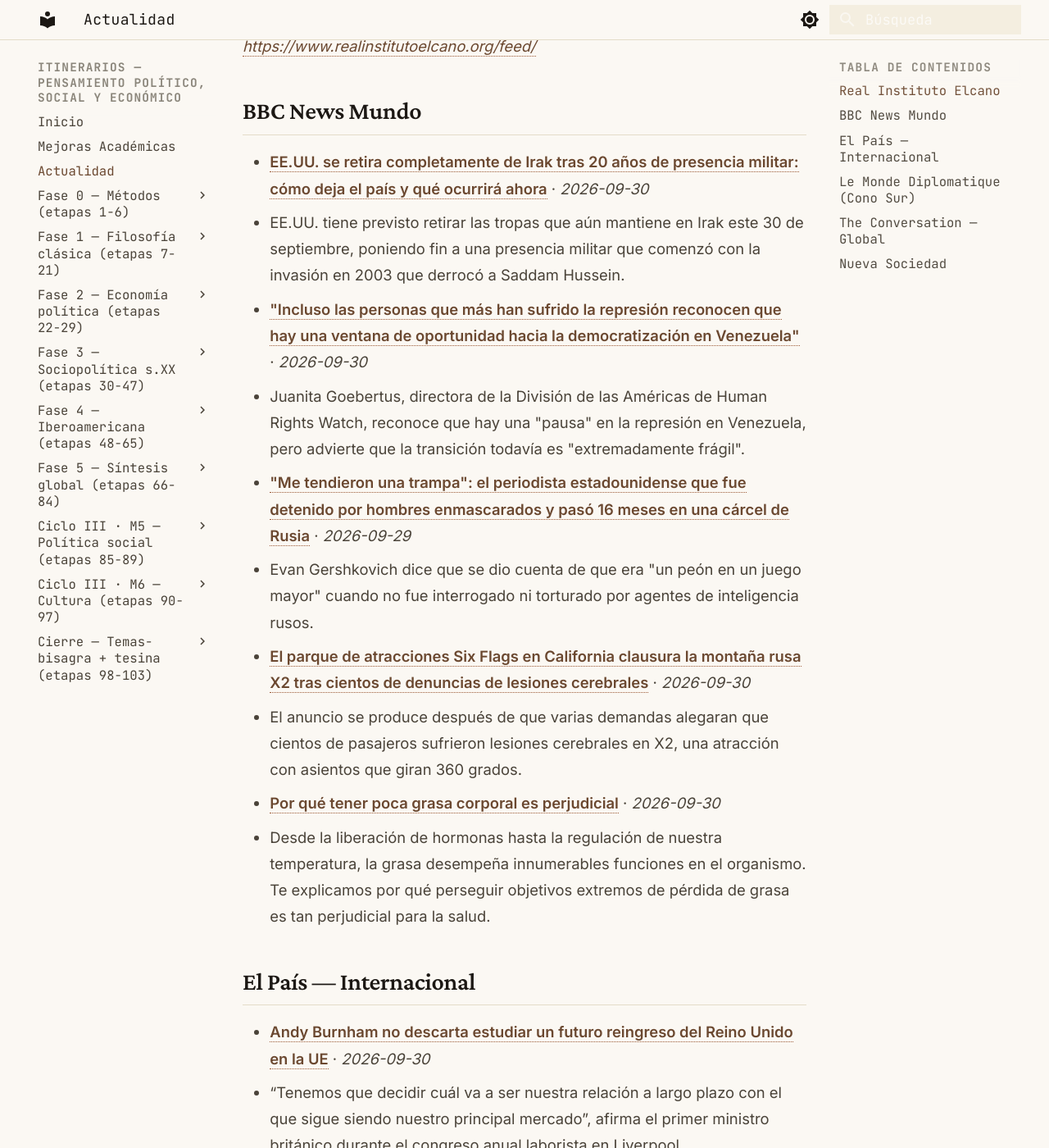
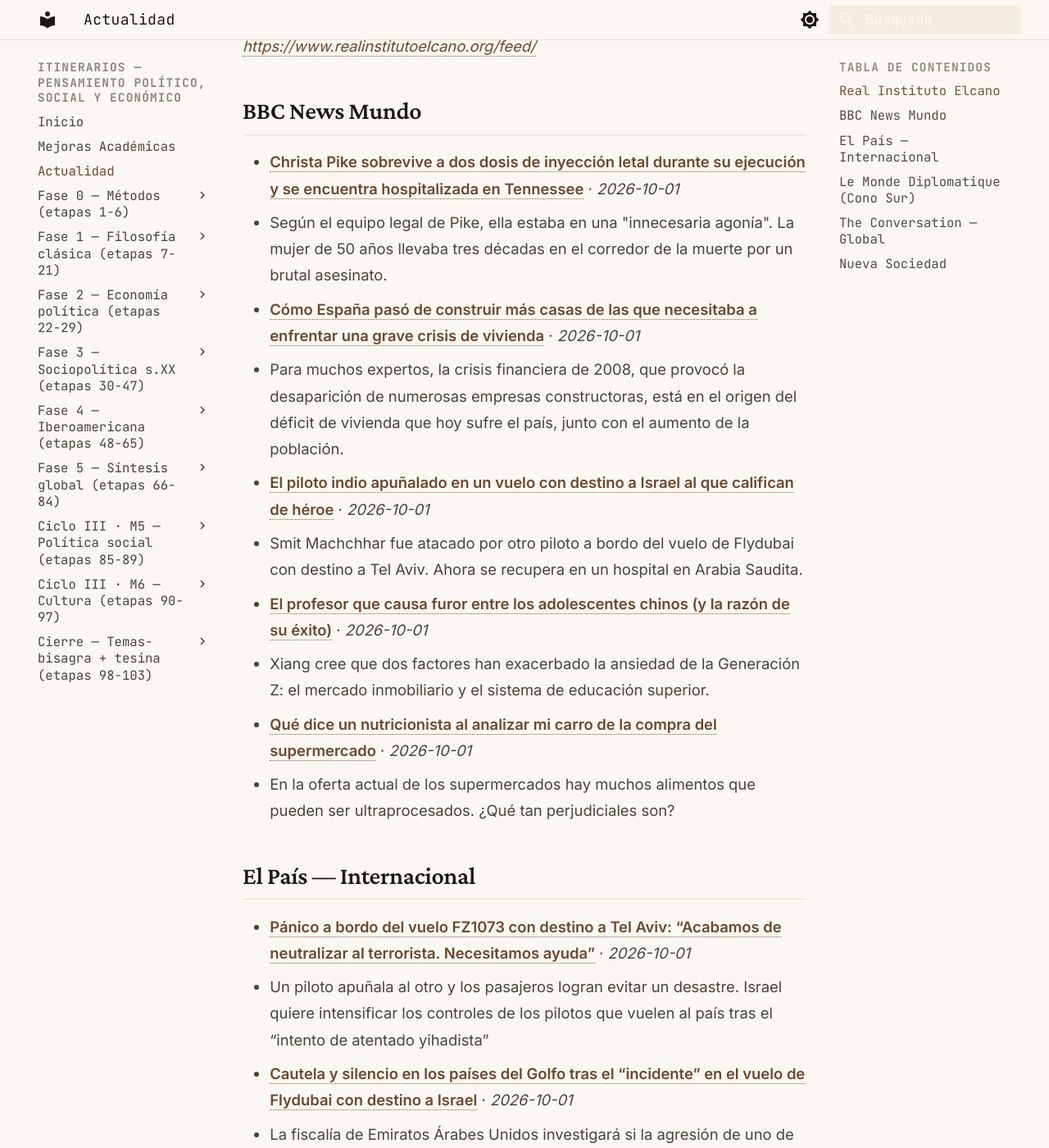
Before and after one commit to MrSpagVi/Curso, an MkDocs documentation site: the page built from docs/actualidad.md, in a window 1280 px wide and 1400 px high, scrolled down 717 px. Shown: the whole window at 82% size. Built offline with MkDocs 1.6.1 and Material for MkDocs 9.7.7, drawn with Linux system fonts in a browser that asks for light colours; some of the changed text lies outside the part shown.

Commit message:
auto: actualidad 2026-10-01

```diff
--- a/docs/actualidad.md
+++ b/docs/actualidad.md
@@ -6,7 +6,7 @@ title: Actualidad
 
 Últimos titulares de fuentes que dictan agenda en ciencia política y geopolítica. Actualizado automáticamente cada día (vía GitHub Actions).
 
-_Última actualización: 2026-09-30 11:38 UTC_
+_Última actualización: 2026-10-01 12:07 UTC_
 
 !!! tip "Ritual mensual — #actualidad"
     El último sábado de cada mes: agarrá **un** titular de los de abajo y escribí **300 palabras** aplicándole **2 autores** del último mes que leíste. ¿Qué diría cada uno? ¿En qué chocan? No resumas la noticia — usala como caso para pensar con las herramientas que venís construyendo. Guardá el texto con el tag `#actualidad` en tu sistema de notas. Esto convierte la teoría en criterio sobre la coyuntura: el objetivo del plan no es citar a Maquiavelo, es leer el presente con él.
@@ -17,29 +17,29 @@ _Sin datos en esta ejecución. Visitar fuente: [https://www.realinstitutoelcano.
 
 ## BBC News Mundo
 
-- **[EE.UU. se retira completamente de Irak tras 20 años de presencia militar: cómo deja el país y qué ocurrirá ahora](https://www.bbc.com/mundo/articles/cmjw5j22nnz3o?at_medium=RSS&at_campaign=rss)** · *2026-09-30*
-  - EE.UU. tiene previsto retirar las tropas que aún mantiene en Irak este 30 de septiembre, poniendo fin a una presencia militar que comenzó con la invasión en 2003 que derrocó a Saddam Hussein.
-- **["Incluso las personas que más han sufrido la represión reconocen que hay una ventana de oportunidad hacia la democratización en Venezuela"](https://www.bbc.com/mundo/articles/cwn8mdd5502do?at_medium=RSS&at_campaign=rss)** · *2026-09-30*
-  - Juanita Goebertus, directora de la División de las Américas de Human Rights Watch, reconoce que hay una "pausa" en la represión en Venezuela, pero advierte que la transición todavía es "extremadamente frágil".
-- **["Me tendieron una trampa": el periodista estadounidense que fue detenido por hombres enmascarados y pasó 16 meses en una cárcel de Rusia](https://www.bbc.com/mundo/articles/c6p3kelnvq3po?at_medium=RSS&at_campaign=rss)** · *2026-09-29*
-  - Evan Gershkovich dice que se dio cuenta de que era "un peón en un juego mayor" cuando no fue interrogado ni torturado por agentes de inteligencia rusos.
-- **[El parque de atracciones Six Flags en California clausura la montaña rusa X2 tras cientos de denuncias de lesiones cerebrales](https://www.bbc.com/mundo/articles/cm9dw7vp6ve7o?at_medium=RSS&at_campaign=rss)** · *2026-09-30*
-  - El anuncio se produce después de que varias demandas alegaran que cientos de pasajeros sufrieron lesiones cerebrales en X2, una atracción con asientos que giran 360 grados.
-- **[Por qué tener poca grasa corporal es perjudicial](https://www.bbc.com/mundo/articles/cwg59rdmyj1eo?at_medium=RSS&at_campaign=rss)** · *2026-09-30*
-  - Desde la liberación de hormonas hasta la regulación de nuestra temperatura, la grasa desempeña innumerables funciones en el organismo. Te explicamos por qué perseguir objetivos extremos de pérdida de grasa es tan perjudicial para la salud.
+- **[Christa Pike sobrevive a dos dosis de inyección letal durante su ejecución y se encuentra hospitalizada en Tennessee](https://www.bbc.com/mundo/articles/c6vgygpp3eqlo?at_medium=RSS&at_campaign=rss)** · *2026-10-01*
+  - Según el equipo legal de Pike, ella estaba en una "innecesaria agonía". La mujer de 50 años llevaba tres décadas en el corredor de la muerte por un brutal asesinato.
+- **[Cómo España pasó de construir más casas de las que necesitaba a enfrentar una grave crisis de vivienda](https://www.bbc.com/mundo/articles/c3y0zx01evpjo?at_medium=RSS&at_campaign=rss)** · *2026-10-01*
+  - Para muchos expertos, la crisis financiera de 2008, que provocó la desaparición de numerosas empresas constructoras, está en el origen del déficit de vivienda que hoy sufre el país, junto con el aumento de la población.
+- **[El piloto indio apuñalado en un vuelo con destino a Israel al que califican de héroe](https://www.bbc.com/mundo/articles/cq0lrl6z5rw1o?at_medium=RSS&at_campaign=rss)** · *2026-10-01*
+  - Smit Machchhar fue atacado por otro piloto a bordo del vuelo de Flydubai con destino a Tel Aviv. Ahora se recupera en un hospital en Arabia Saudita.
+- **[El profesor que causa furor entre los adolescentes chinos (y la razón de su éxito)](https://www.bbc.com/mundo/articles/c6z9z8p4xxg2o?at_medium=RSS&at_campaign=rss)** · *2026-10-01*
+  - Xiang cree que dos factores han exacerbado la ansiedad de la Generación Z: el mercado inmobiliario y el sistema de educación superior.
+- **[Qué dice un nutricionista al analizar mi carro de la compra del supermercado](https://www.bbc.com/mundo/articles/c8zxz9wr177vo?at_medium=RSS&at_campaign=rss)** · *2026-10-01*
+  - En la oferta actual de los supermercados hay muchos alimentos que pueden ser ultraprocesados. ¿Qué tan perjudiciales son?
 
 ## El País — Internacional
 
-- **[Andy Burnham no descarta estudiar un futuro reingreso del Reino Unido en la UE](https://elpais.com/internacional/2026-09-30/andy-burnham-no-descarta-estudiar-un-futuro-reingreso-del-reino-unido-en-la-ue.html)** · *2026-09-30*
-  - “Tenemos que decidir cuál va a ser nuestra relación a largo plazo con el que sigue siendo nuestro principal mercado”, afirma el primer ministro británico durante el congreso anual laborista en Liverpool
-- **[Tres soldados israelíes sobre Gaza: “Llegó un momento en que ya no parecía tan grave matar a decenas de personas”](https://elpais.com/internacional/2026-09-29/tres-soldados-israelies-sobre-gaza-llego-un-momento-en-que-ya-no-parecia-tan-grave-matar-a-decenas-de-personas.html)** · *2026-09-29*
-  - Los militares refuerzan los testimonios del documental ‘NAZA’ sobre los daños colaterales de la guerra. Decidieron hablar tras las críticas al filme en su país
-- **[Israel investiga si uno de los pilotos de un avión que volaba a Tel Aviv trató de tomar el control para estrellarlo](https://elpais.com/internacional/2026-09-30/un-avion-que-volaba-a-tel-aviv-aterriza-en-arabia-saudi-tras-una-alerta-de-emergencia-por-un-incidente-entre-los-pilotos.html)** · *2026-09-30*
-  - El aparato, que despegó este miércoles de Dubái, descendió de 34.000 a 16.000 pies en menos de dos minutos. La intervención de uno de los pilotos y de pasajeros pudo evitar una tragedia, según recogen medios locales
+- **[Pánico a bordo del vuelo FZ1073 con destino a Tel Aviv: “Acabamos de neutralizar al terrorista. Necesitamos ayuda”](https://elpais.com/internacional/2026-10-01/panico-a-bordo-del-vuelo-fz1073-con-destino-a-tel-aviv-acabamos-de-neutralizar-al-terrorista-necesitamos-ayuda.html)** · *2026-10-01*
+  - Un piloto apuñala al otro y los pasajeros logran evitar un desastre. Israel quiere intensificar los controles de los pilotos que vuelen al país tras el “intento de atentado yihadista”
+- **[Cautela y silencio en los países del Golfo tras el “incidente” en el vuelo de Flydubai con destino a Israel](https://elpais.com/internacional/2026-10-01/cautela-y-silencio-en-los-paises-del-golfo-tras-el-incidente-en-el-vuelo-de-flydubai-con-destino-a-israel.html)** · *2026-10-01*
+  - La fiscalía de Emiratos Árabes Unidos investigará si la agresión de uno de los pilotos tuvo un “trasfondo terrorista” y pide no difundir “información no comprobada”
+- **[Algo se mueve en Ormuz: el tránsito de petroleros roza las cifras preguerra](https://elpais.com/internacional/2026-10-01/algo-se-mueve-en-ormuz-el-transito-de-petroleros-roza-las-cifras-preguerra.html)** · *2026-10-01*
+  - El flujo de crudo por esta arteria clave de la energía mundial se recupera con fuerza, pero los ataques a buques continúan e impiden que el precio del crudo descienda
+- **[¿Se le acabó la suerte a Trump? Ahora, quién seduce al voto latino](https://elpais.com/us/2026-10-01/se-le-acabo-la-suerte-a-trump-ahora-quien-seduce-al-voto-latino.html)** · *2026-10-01*
+  - Si los demócratas confunden el voto castigo con lealtad, cometerán el mismo error que el republicano
 - **[Alemania: cuando la vacuna de la historia pierde efecto](https://elpais.com/opinion/2026-09-29/alemania-cuando-la-vacuna-de-la-historia-pierde-efecto.html)** · *2026-09-29*
   - El vocabulario racista de AfD suena más trivial que los grandilocuentes términos nazis, pero no lo es
-- **[¿Teléfono rojo? Volamos hacia Pekín](https://elpais.com/internacional/2026-09-27/telefono-rojo-volamos-hacia-pekin.html)** · *2026-09-27*
-  - China ha sustituido a la Unión Soviética en su disputa por el liderazgo mundial. Y ya no es el arma atómica el emblema de la bipolaridad, sino la Inteligencia Artificial, de idénticas si no mayores potencialidades letales para el conjunto…
 
 ## Le Monde Diplomatique (Cono Sur)
 
@@ -47,16 +47,16 @@ _Sin datos en esta ejecución. Visitar fuente: [https://www.eldiplo.org/feed/](h
 
 ## The Conversation — Global
 
-- **[Politics with Michelle Grattan: Tim Wilson says government is borrowing from the future to spend today](https://theconversation.com/politics-with-michelle-grattan-tim-wilson-says-government-is-borrowing-from-the-future-to-spend-today-293196)** · *2026-09-30*
-  - The shadow treasurer also blames government spending for inflation and says the Coalition would not ‘spend willy-nilly’ if elected.
-- **[Cities across the world are sinking because of groundwater depletion. But the process can be reversed](https://theconversation.com/cities-across-the-world-are-sinking-because-of-groundwater-depletion-but-the-process-can-be-reversed-292669)** · *2026-09-30*
-  - When groundwater reservoirs are replenished, the ground above rises. But the uplift is patchy because earthquake faults act like underground dams, channelling water.
-- **[Interest rates have hit their highest level since 2011. The pain will feel different in 2026](https://theconversation.com/interest-rates-have-hit-their-highest-level-since-2011-the-pain-will-feel-different-in-2026-293098)** · *2026-09-30*
-  - Australian households are taking on much bigger mortgages than they were 15 years ago. And our incomes haven’t kept up, either.
-- **[Inflation lifts to 4.0% in August, keeping pressure on the RBA for another rate rise](https://theconversation.com/inflation-lifts-to-4-0-in-august-keeping-pressure-on-the-rba-for-another-rate-rise-292366)** · *2026-09-30*
-  - The RBA will get one more inflation reading before it meets again on rates.
-- **[Amid rising support for right-wing minor parties, can David Shoebridge reinvigorate the Greens?](https://theconversation.com/amid-rising-support-for-right-wing-minor-parties-can-david-shoebridge-reinvigorate-the-greens-293191)** · *2026-09-30*
-  - Inspired by his UK counterpart, the new Greens leader will likely lean into left-wing populism&nbsp;over the pragmatism of his predecessor.
+- **[Manchester City supporters have been gaslit. What happens now?](https://theconversation.com/manchester-city-supporters-have-been-gaslit-what-happens-now-293249)** · *2026-10-01*
+  - The evidence now requires Manchester City supporters to make the distinction their owners have spent years blurring.
+- **[The great Romanian contribution – research reveals just how Britain benefits](https://theconversation.com/the-great-romanian-contribution-research-reveals-just-how-britain-benefits-292618)** · *2026-10-01*
+  - According to one poll, Romanians are the UK’s least-wanted European migrants.
+- **[Would a 50 mph motorway speed limit really save much fuel?](https://theconversation.com/would-a-50-mph-motorway-speed-limit-really-save-much-fuel-293246)** · *2026-10-01*
+  - Physics suggests slower cars use less petrol. But in the real-world, fuel consumption depends on much more than aerodynamic drag.
+- **[Women are turning to testosterone, but what does the science actually say?](https://theconversation.com/women-are-turning-to-testosterone-but-what-does-the-science-actually-say-292447)** · *2026-10-01*
+  - Growing numbers of women are using testosterone for menopause symptoms, but female-specific products remain scarce and evidence patchy.
+- **[Spain’s housing crisis is a warning for all of Europe – rights mean nothing if they’re not enforced](https://theconversation.com/spains-housing-crisis-is-a-warning-for-all-of-europe-rights-mean-nothing-if-theyre-not-enforced-293235)** · *2026-10-01*
+  - Spain has a constitutional right to housing – but it hasn’t stopped rents and property prices from skyrocketing.
 
 ## Nueva Sociedad
 
```
